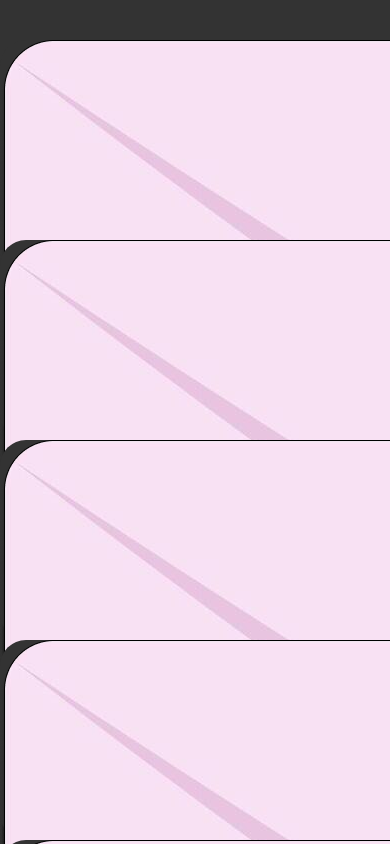
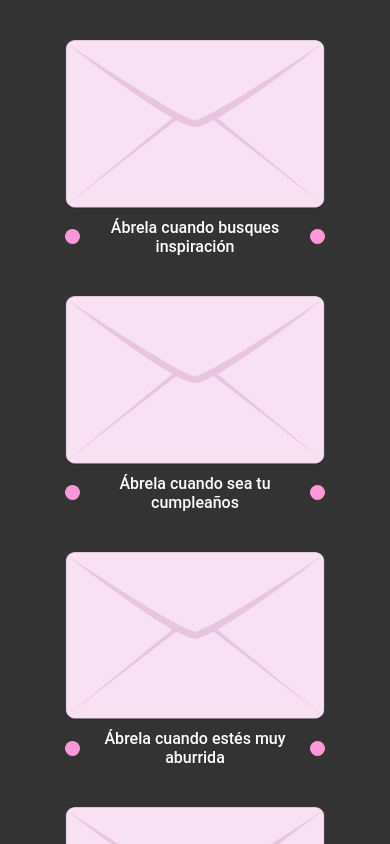
Before and after one commit to BenjaminAlvarezDiaz/luciel-gift, a React (Vite) app: page /letter in a window 390 px wide. Shown: the top 844 px of the page. Built offline with nearby package versions, Linux system fonts and the light colour scheme.

Commit message:
Termine todo el cuerpo de la pantalla de cartas
Solo falta rellenar 2 cartas y mejorar, o no, las otras. Ademas de grabar un audio para la de su cumpleaños.

```diff
--- a/src/screens/Letter.jsx
+++ b/src/screens/Letter.jsx
@@ -1,5 +1,6 @@
 import React, { useRef, useState, useEffect } from "react";
 import styles from "../styles/Letter.module.css";
+import { motion } from "framer-motion";
 
 function Letter (){
     const [isTable, setIsTable] = useState(window.innerWidth < 1000);
@@ -17,7 +18,49 @@ function Letter (){
     const lettersOfLove = [
         {
             condition: "Ábrela cuando busques inspiración",
-            content: "aaaaaaaaaa",
+            content: `Caí en un agujero
+                    eternamente oscuro
+                    Aunque puedo salir
+                    ¿Qué perderé después de ver la luz?
+
+                    Erase un árbol
+                    Y Erase alguien que se odiaba
+                    Erase un abrazo
+                    Y luego un estruendo
+                    Erase un alma
+                    Y luego nada
+                    Erase el mundo
+                    Erase yo
+
+                    No puedo hablar por mí
+                    No puedo sentir
+                    No puedo nadar
+                    No puedo ver que está bien
+                    Era un cadáver que podía hablar,
+                    dormía hasta irse con el viento
+                    Pensaba, pensaba y pensaba
+                    Pero nunca se levantaba de su tumba
+                    No quería caminar, no quería pudrirse
+                    Así que cerraba sus ojos
+                    Y se imaginaba con vida
+
+                    Le dije que tuve un sueño,
+                    que el cielo me hablaba y no le pude entender
+                    así que desperté
+                    Le que dije que para mí el sol es un punto
+                    que desaparece apenas abro los ojos
+                    Le dije que duermo sobre cadenas y cables
+                    que se clavan en mi piel
+                    Le dije que persigo las manecillas de un reloj furioso
+                    que desearía estuviera roto
+
+                    Me pregunta si el camino largo o corto
+                    Me pregunto si importa
+                    Ambos llevan al mismo lugar
+                    Quiero dejar de caminar correr en su lugar
+                    Pero me detengo en el ultimo paso
+                    Al borde Un paso del final
+                    Tengo miedo`,
         },
         {
             condition: "Ábrela cuando sea tu cumpleaños",
@@ -25,15 +68,55 @@ function Letter (){
         },
         {
             condition: "Ábrela cuando estés muy aburrida",
-            content: "aaaaaaaaa",
+            content: `Hoy regalé una flor,
+                    perdida en mis recuerdos
+
+                    No encuentro salida, pues no existe
+                    Cien vacíos devoran esta mente
+                    Donde sólo demonios habitan
+
+                    No encuentro una razón, pues la perdí hace tiempo
+                    La estática es un sótano oscuro
+                    Donde sólo las ratas anidan
+
+                    ¿Hace cuánto tus manos no sienten calidez?
+                    ¿Hace cuánto no encuentras perdón?
+                    ¿Puedes si quiera sentir el latir en tu pecho?
+
+                    Pecador, arquitecto en su laberinto
+                    Arquitecto de desgracias
+                    Propias y ajenas, viejas y nuevas.
+                    Engañado por su corazón egoísta
+                    Una petición, miedo y gritos
+                    Lagrimas, piedad y suplicas
+                    Sufre, ya que no las reconoce
+
+                    Hoy he perdido una flor
+                    La única en mis recuerdos
+                    la última`,
         },
         {
-            condition: "Ábrela cuando desaparezcas por 3 meses",
-            content: "aaaaaaaa",
+            condition: "Ábrela cuando desaparezcas por varios meses",
+            content: `Vaya vaya...
+                    Pero miren quien volvío despues de varios meses
+                    ¿Cuanto tiempo fue está vez? ¿Mas de 3 meses?
+                    Si es así, felicidades, rompiste tu record
+                    ¿Se siente bien aparecer de nuevo de forma misteriosa
+                    y entre las sombras?
+                    Como sea, date prisa y ve a hablarme que seguro te extrañe`,
         },
         {
-            condition: "Ábrela cuando sientas que el mundo es aburrido",
-            content: "aaaaaaaaaa",
+            condition: "Ábrela cuando sientas que nada tiene sentido",
+            content: `Escribe
+                    esa es la clave
+                    la capacidad de poder expresarnos a travez de palabras
+                    es sorprendente ¿Verdad? Y tú lo haces muy bien,
+                    se que te funcionara, ademas
+                    cuando me siento igual utilizo la escritura para desahogarme,
+                    si bien soy mediocre
+                    ayuda bastante a poner en blanco y negro lo que me atormenta,
+                    si no funciona cuentame lo que te pasa en ingles
+                    haré lo posible por entender y aconsejarte o distraerte`,
         },
         {
             condition: "Ábrela cuando te den ganas de ignorarme (otra vez)",
@@ -54,28 +137,26 @@ function Letter (){
         <div>
             {isTable?
             (<div className={styles.main_container}>
-                {lettersOfLove.map((item, index) => (
-                    <div key={index} className={styles.letterItem}>
-                        <div onClick={() => openPopupLetter(item.content)} className={styles.letterContent}>
-                            <img src="src/assets/letterScreen/letter.png"></img>
+                <div className={styles.letters_column}>
+                    {lettersOfLove.map((item, index) => (
+                        <div key={index} className={styles.letter_item}>
+                            <div onClick={() => openPopupLetter(item.content)} className={styles.letter_content}>
+                                <img src="src/assets/letterScreen/letter.png"></img>
+                            </div>
+                            <div className={styles.letter_condition}>
+                                <div className={styles.letter_circle}/>
+                                <h4>{item.condition}</h4>
+                                <div className={styles.letter_circle}/>
+                            </div>
                         </div>
-                        <h2>{item.condition}</h2>
-                    </div>
-                ))}
-                {popupLetter && (
-                    <div className={styles.popup_overlay} onClick={closePopupLetter}>
-                        <div className={styles.popup_content}>
-                            <h4>{popupLetter}</h4>
-                        </div>
-                        <span className={styles.close_button} onClick={closePopupLetter}></span>
-                    </div>
-                )}
+                    ))}
+                </div>
             </div>)
             :
             (<div className={styles.main_container}>
                 <div className={styles.grid_letters}>
                 {lettersOfLove.map((item, index) => (
-                    <div key={index} className={styles.letterItem}>
+                    <div key={index} className={styles.letter_item}>
                         <div onClick={() => openPopupLetter(item.content)} className={styles.letter_content}>
                             <img src="src/assets/letterScreen/letter.png" className={styles.letter_image}></img>
                         </div>
@@ -86,17 +167,23 @@ function Letter (){
                         </div>
                     </div>
                 ))}
-                {popupLetter && (
-                    <div className={styles.popup_overlay} onClick={closePopupLetter}>
-                        <div className={styles.popup_content}>
-                            <h4>{popupLetter}</h4>
-                        </div>
-                        <span className={styles.close_button} onClick={closePopupLetter}></span>
-                    </div>
-                )}
                 </div>
             </div>)
             }
+            {popupLetter && (
+                    <motion.div className={styles.popup_overlay} onClick={closePopupLetter}>
+                        <motion.div
+                            className={styles.popup_content}
+                            onClick={(e) => e.stopPropagation()}
+                            initial={{ scale: 0 }}
+                            animate={{ scale: 1 }}
+                            exit={{ scale: 0 }}
+                            transition={{ duration: 0.3 }}
+                        >
+                            <p>{popupLetter}</p>
+                    </motion.div>
+                </motion.div>
+            )}
         </div>
     );
 }
--- a/src/styles/Letter.module.css
+++ b/src/styles/Letter.module.css
@@ -1,5 +1,4 @@
 .main_container {
-    padding-top: 40px;
     height: 120vh;
     width: 100%;
     justify-items: center;
@@ -8,6 +7,7 @@
 }
 
 .grid_letters {
+    padding-top: 40px;
     gap: 30px;
     display: grid;
     grid-template-columns: repeat(3, 18rem);
@@ -15,6 +15,7 @@
 
 .popup_overlay {
     position: absolute;
+    padding-top: 60px;
     top: 820px;
     left: 0;
     width: 100vw;
@@ -24,27 +25,41 @@
     align-items: center;
     justify-content: center;
     z-index: 11;
+    overflow: scroll;
+    overflow-x: scroll;
+    touch-action: auto; /* Bloquea gestos táctiles en mobile */
 }
 
 .popup_content {
+    max-height: 80vh;
     padding: 20px;
+    margin-top: 40px;
+    margin-bottom: 180px;
     border-radius: 10px;
-    position: relative;
+    position: absolute;
     max-width: 80%;
     text-align: center;
+    white-space: pre-line;
+    word-wrap: break-word;
+    overflow: auto;
+    background-color: var(--background-color);
+}
+
+.popup_content p {
+    margin-block-start: 0em;
+    margin-block-end: 0em;
 }
 
 .close_button {
-    margin-top: 10px;
     color: var(--primary-l1);
     border: none;
     cursor: pointer;
-    position: absolute;
     top: 0%;
+    right: 26%;
     font-size: 24px;
 }
 
-.letterItem {
+.letter_item {
     height: 200px;
     width: 280px;
     border-radius: 26px;
@@ -54,7 +69,7 @@
     background-color: var(--background-color);
 }
 
-.letterItem h4 {
+.letter_item h4 {
     margin-block-start: 0px;
     margin-block-end: 0px;
     width: 80%;
@@ -88,15 +103,172 @@
 
 @media (max-width: 1000px) {
     .main_container {
+        height: 120vh;
+        width: 100%;
         display: flex;
         flex-direction: column;
         overflow: scroll;
         touch-action: manipulation;
     }
+
+    .letters_column {
+        width: 100%;
+        gap: 40px;
+        padding-top: 40px;
+        padding-bottom: 280px;
+        display: flex;
+        flex-direction: column;
+        overflow-x: scroll;
+        touch-action: manipulation;
+        align-items: center;
+    }
+
+    .letter_item {
+        height: 400px;
+        width: 680px;
+        border-radius: 26px;
+        gap: 5px;
+        display: flex;
+        flex-direction: column;
+        background-color: var(--background-color);
+        align-items: center;
+    }
+
+    .letter_item h4 {
+        margin-block-start: 0px;
+        margin-block-end: 0px;
+        width: 80%;
+        font-weight: 500;
+    }
+
+    .letter_content {
+        width: 100%;
+    }
+
+    .letter_content img {
+        width: 50%;
+    }
+
+    .letter_condition {
+        display: flex;
+        flex-direction: row;
+        justify-content: space-between;
+        justify-items: center;
+        gap: 10px;
+        width: 340px;
+    }
+
+    .letter_circle {
+        height: 15px;
+        width: 15px;
+        border-radius: 50%;
+        background-color: var(--primary);
+        align-self: center;
+    }
+
+    .letter_image {
+        height: 10px;
+        width: 10%;
+    }
 }
 
 @media (max-width: 768px) {
+    .popup_overlay {
+        top: 700px;
+    }
+
+    .letter_item {
+        height: 400px;
+        width: 320px;
+    }
+
+    .letter_content img {
+        width: 100%;
+    }
+
+    .letter_condition {
+        width: 100%;
+    }
+
+}
+
+@media (max-width: 532px) {
     .main_container {
-        height: 100vh;
+        height: 120vh;
+        width: 100%;
+    }
+
+    .letters_column {
+        width: 100%;
+        gap: 40px;
+        padding-top: 40px;
+        display: flex;
+        flex-direction: column;
+        overflow-x: scroll;
+        touch-action: manipulation;
+        align-items: center;
+    }
+
+    .letter_item {
+        height: 400px;
+        width: 260px;
+        border-radius: 26px;
+        gap: 5px;
+        display: flex;
+        flex-direction: column;
+        background-color: var(--background-color);
+        align-items: center;
+    }
+
+    .letter_item h4 {
+        margin-block-start: 0px;
+        margin-block-end: 0px;
+        width: 80%;
+        font-weight: 500;
+    }
+
+    .letter_content {
+        width: 100%;
+    }
+
+    .letter_content img {
+        width: 100%;
+    }
+
+    .letter_condition {
+        display: flex;
+        flex-direction: row;
+        justify-content: space-between;
+        justify-items: center;
+        gap: 10px;
+        width: 100%;
+    }
+
+    .letter_circle {
+        height: 15px;
+        width: 15px;
+        border-radius: 50%;
+        background-color: var(--primary);
+        align-self: center;
+    }
+
+    .letter_image {
+        height: 10px;
+        width: 10%;
     }
 }
+
+@media (min-height: 740px) and (max-width: 360px){
+    .popup_overlay {
+        top: 820px;
+    }
+    .popup_content {
+        max-height: 74vh;
+    }
+}
+
+@media (max-width: 470px){
+    .popup_content p {
+        font-size: 12px;
+    }
+}
--- a/src/styles/NavbarGifts.module.css
+++ b/src/styles/NavbarGifts.module.css
@@ -17,7 +17,7 @@
     border-radius: 10px;
     opacity: 1;
     transition: opacity 0.3s;
-    z-index: 99;
+    z-index: 10;
 }
 
 .navigation:hover {
```
Also changed, not shown: src/screens/NavbarGifts.jsx (+23 -10 lines).
